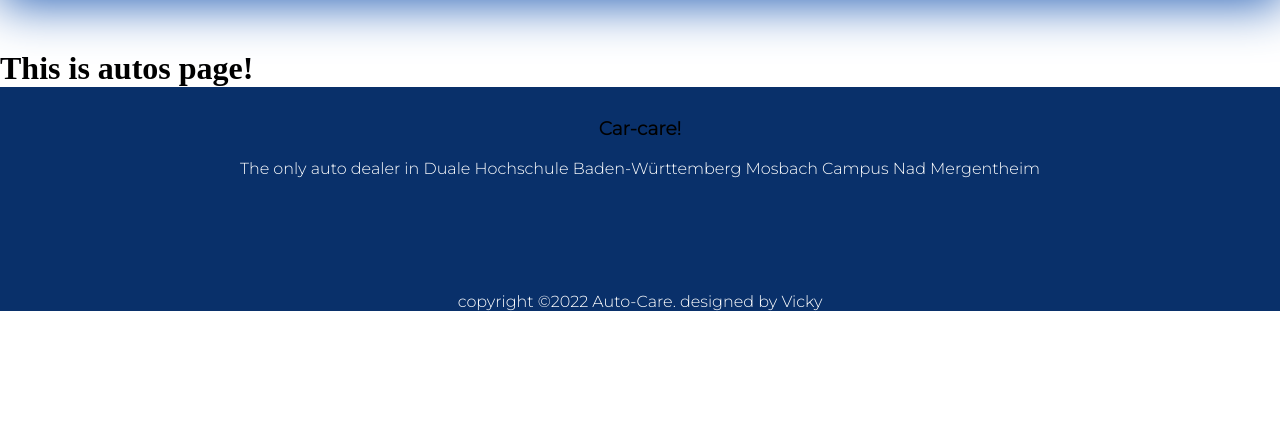
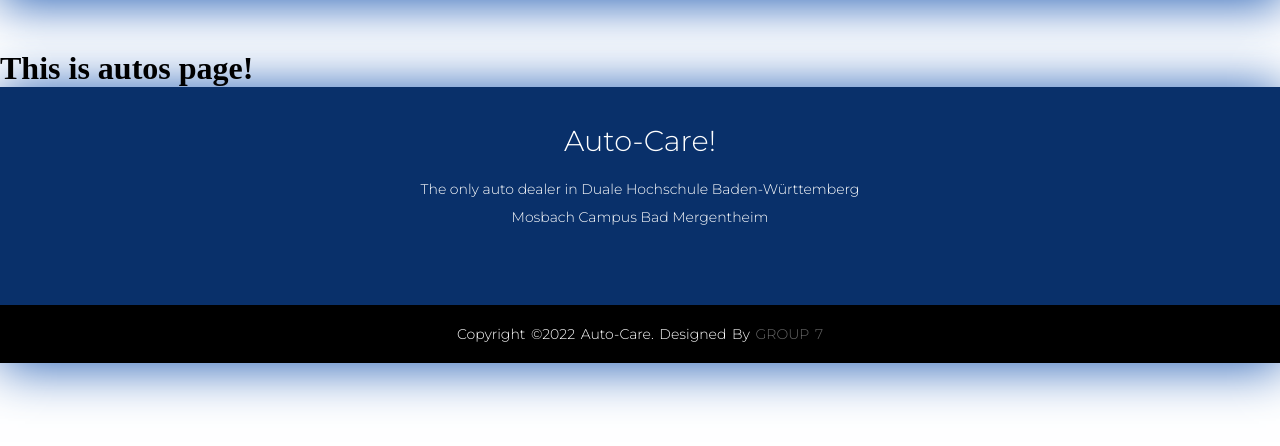
Before and after one commit to AdriansRubins/gruppe07-projekt, a PHP site: page /autos.php in a window 1280 px wide. Shown: the part 100-546 px from the top of the page. Run offline with PHP 8.4, Linux system fonts and the light colour scheme.

Commit message:
index.html

```diff
--- a/php/templates/footer.php
+++ b/php/templates/footer.php
@@ -5,20 +5,19 @@
 
     <footer>
         <div class="footer-content">
-            <h3>Car-care!</h3>
-            <br>
-            <p>The only auto dealer in Duale Hochschule Baden-Württemberg Mosbach Campus Nad Mergentheim</p>
-            <br>
+            <h3 id="car-care">Auto-care!</h3>
+
+            <p>The only auto dealer in Duale Hochschule Baden-Württemberg Mosbach Campus Bad Mergentheim</p>
+
             <ul class="socials">
                 <li><i class="fa fa-google-plus"></i></li>
                 <li><i class="fa fa-facebook-f"></i></li>
-                <li><i class="fa fa-youtube"></i></li>
                 <li><i class="fa fa-twitter"></i></li>
                 <li><i class="fa fa-pinterest"></i></li>
             </ul>
         </div>
         <div class="footer-bottom">
-            <p>copyright &copy;2022 Auto-Care. designed by <span>Vicky</span></p>
+            <p>copyright &copy;2022 Auto-Care. designed by <span>Group 7</span></p>
         </div>
     </footer>
 </div>
@@ -41,10 +40,83 @@
         justify-content: center;
         flex-direction: column;
         text-align: center;
+        color:white;
+        box-shadow: 2px 2px 50px 2px #2660B6;
 
 
     }
+    .footer-content{
+
+        display: flex;
+        align-items: center;
+        flex-direction: column;
+        text-align: center;
+
+    }
+    .footer-content h3{
+        font-size: 1.8rem;
+        font-weight: 400;
+        text-transform: capitalize;
+        line-height: 3rem;
+    }
+
+    .footer-content p{
+        max-width: 500px;
+        margin: 10px auto;
+        line-height: 28px;
+        font-size: 14px;
+    }
+
+    .socials{
+        list-style: none;
+        display: flex;
+        align-items: center;
+        justify-content: center;
+        margin: 1rem 0 3rem 0;
 
 
+    }
+    .socials li{
+        margin: 0 10px;
+    }
+    .socials i{
+        font-size: 2rem;
+        transition: color .5s ease;
+    }
+
+    .socials a:hover i{
+        color: aqua;
+    }
+
+    .footer-bottom{
+        background: black;
+        width: 100vw;
+        padding: 20px 0px;
+        text-align: center;
+    }
+    .footer-bottom p{
+        font-size: 14px;
+        word-spacing: 2px;
+        text-transform: capitalize;
+    }
+    .footer-bottom span{
+        text-transform: uppercase;
+        opacity: .4;
+        font-weight: 200;
+    }
+
+    .fa-google-plus:hover{
+        color: #E22A06;
+    }
+    .fa-facebook-f:hover{
+        color: #1E71F5;
+    }
+
+    .fa-twitter:hover{
+        color: #5C94EE;
+    }
+    .fa-pinterest:hover{
+        color: #BB3317;
+    }
 
 </style>
```
